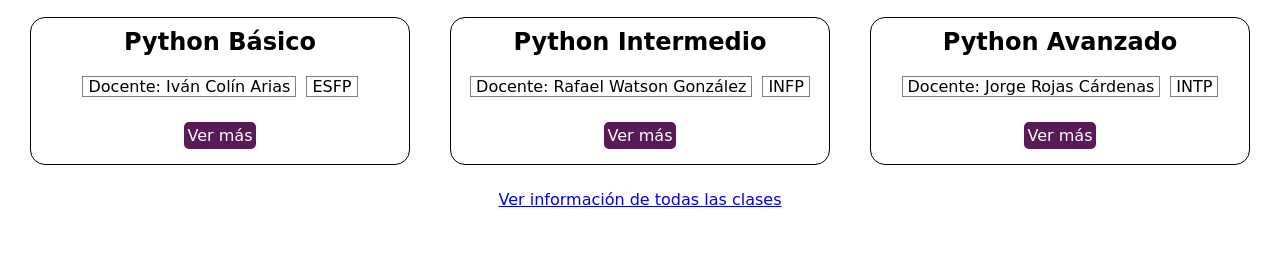
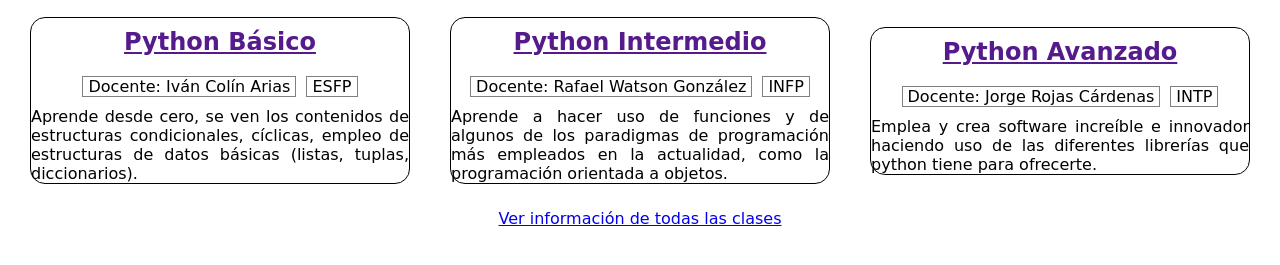
Before and after one commit to Watsattack/Pappy, a website: page public/Aprendiz/mainAprendizNuevo.html in a window 1280 px wide. Shown: the part 269-534 px from the top of the page. Drawn offline with Linux system fonts and the light colour scheme; a web font is replaced by a local one.

Commit message:
Update mainAprendizNuevo.html

```diff
--- a/public/Aprendiz/mainAprendizNuevo.html
+++ b/public/Aprendiz/mainAprendizNuevo.html
@@ -53,38 +53,44 @@
             <div id="recomendacionesClases">
                 <div class="recomendationClassContainer">
                     <div class="classTitle">
-                        <h2>Python Básico</h2>
+                        <a href=""><h2>Python Básico</h2></a>
                     </div>
                     <div class="classInformation">
                         <p class="maestroInformation">Docente: Iván Colín Arias</p>
                         <p class="tipoPersonalidad">ESFP</p>
                     </div>
                     <div class="moreInfoContainer">
-                            <button class="buttonInfo">Ver más</button>
+                        <p style="text-align: justify;">Aprende desde cero, se ven los contenidos de estructuras condicionales,
+                            cíclicas, empleo de estructuras de datos básicas (listas, tuplas, diccionarios).
+                        </p>
                     </div>
                 </div>
                 <div class="recomendationClassContainer">
                     <div class="classTitle">
-                        <h2>Python Intermedio</h2>
+                        <a href=""><h2>Python Intermedio</h2></a>
                     </div>
                     <div class="classInformation">
                         <p class="maestroInformation">Docente: Rafael Watson González</p>
                         <p class="tipoPersonalidad">INFP</p>
                     </div>
                     <div class="moreInfoContainer">
-                            <button class="buttonInfo">Ver más</button>
+                        <p style="text-align: justify;">Aprende a hacer uso de funciones y de algunos de los paradigmas de programación más empleados
+                            en la actualidad, como la programación orientada a objetos.
+                        </p>
                     </div>
                 </div>
                 <div class="recomendationClassContainer">
                     <div class="classTitle">
-                        <h2>Python Avanzado</h2>
+                        <a href=""><h2>Python Avanzado</h2></a>
                     </div>
                     <div class="classInformation">
                         <p class="maestroInformation">Docente: Jorge Rojas Cárdenas</p>
                         <p class="tipoPersonalidad">INTP</p>
                     </div>
                     <div class="moreInfoContainer">
-                            <button class="buttonInfo">Ver más</button>
+                        <p style="text-align: justify;">Emplea y crea software increíble e innovador haciendo uso de las diferentes librerías
+                            que python tiene para ofrecerte.
+                            </p>
                     </div>
                 </div>
             </div>
```
